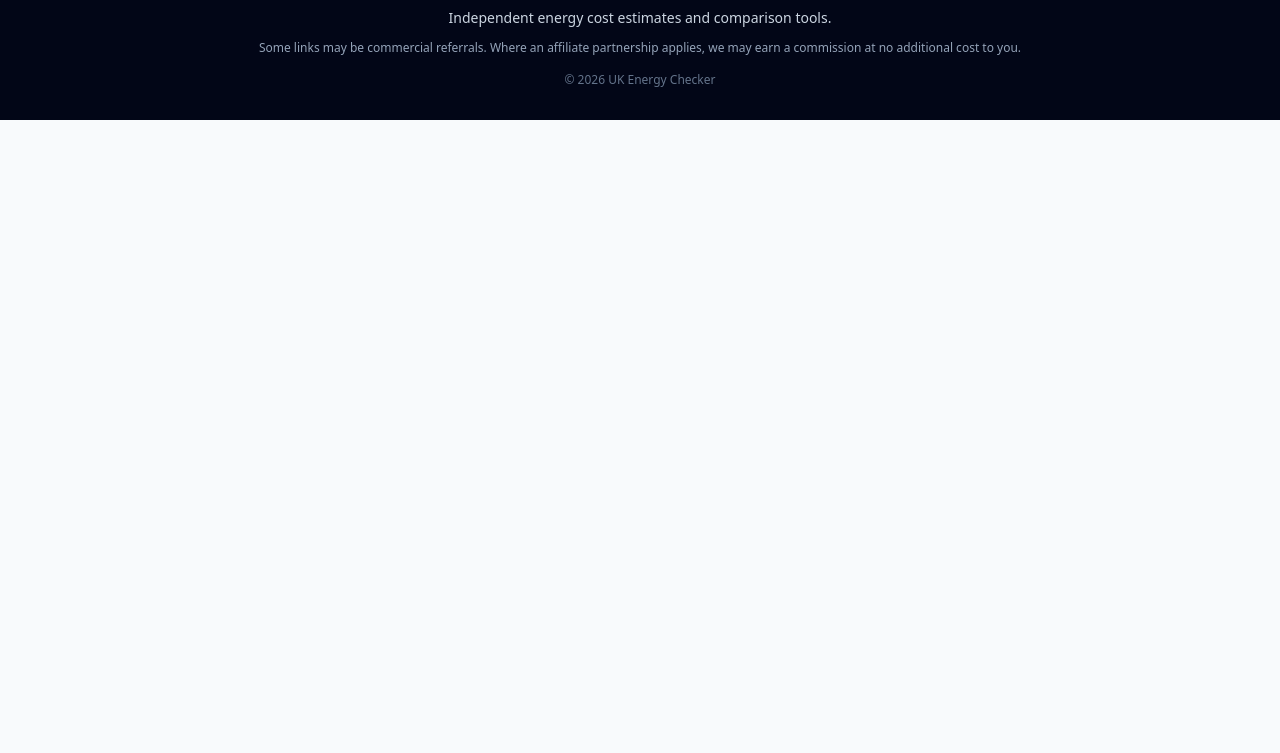
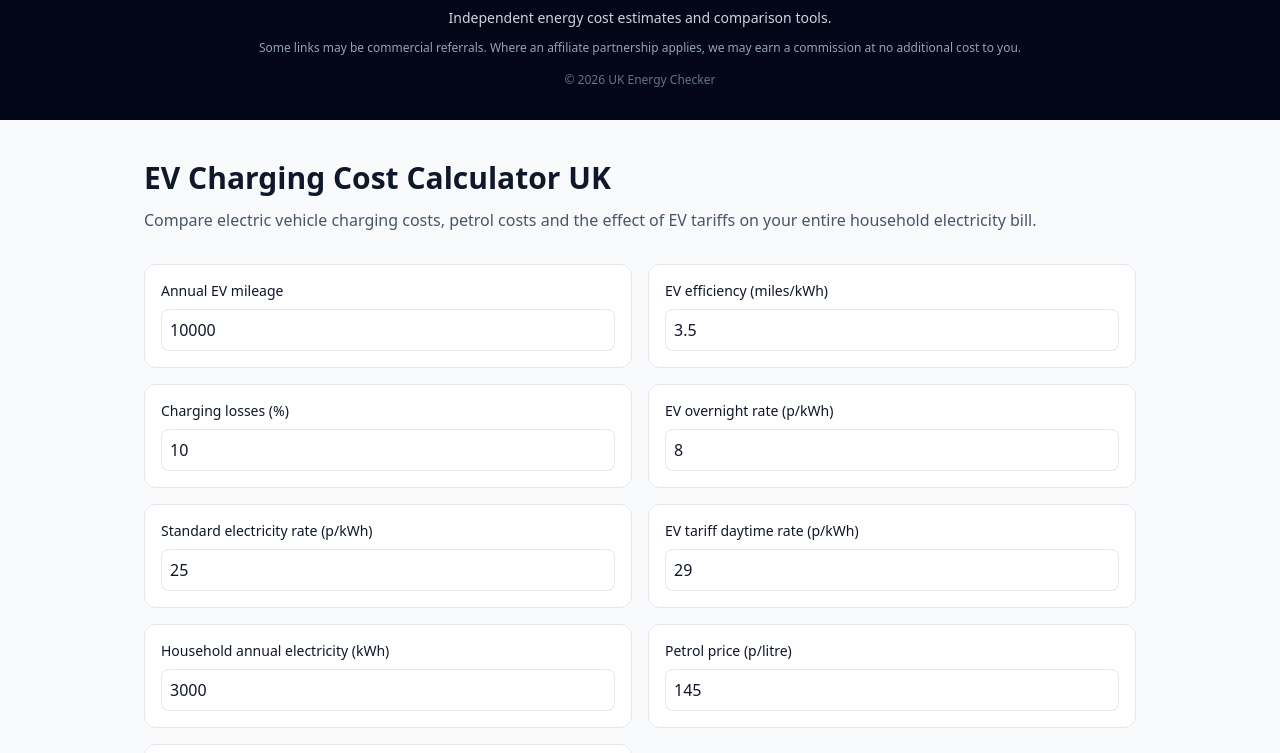
Before and after one commit to nxd519-rgb/uk-energy-checker, a Next.js app: page / in a window 1280 px wide. Shown: the part 4787-5540 px from the top of the page. Before the commit the page ends 4907 px from the top, so only its background shows below. Built offline with nearby package versions, Linux system fonts and the light colour scheme.

Commit message:
Update page.tsx

```diff
--- a/app/page.tsx
+++ b/app/page.tsx
@@ -269,6 +269,7 @@ export default function Page() {
           © {new Date().getFullYear()} UK Energy Checker
         </p>
       </footer>
+      <EVSavingsCalculator />
     </main>
   );
 }
```
